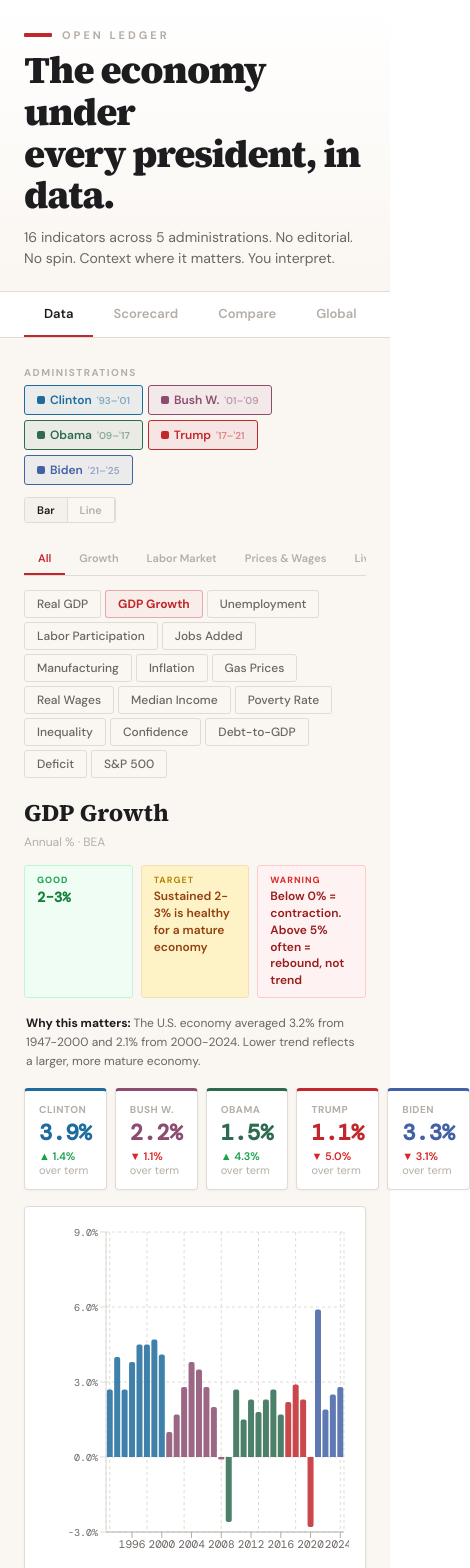
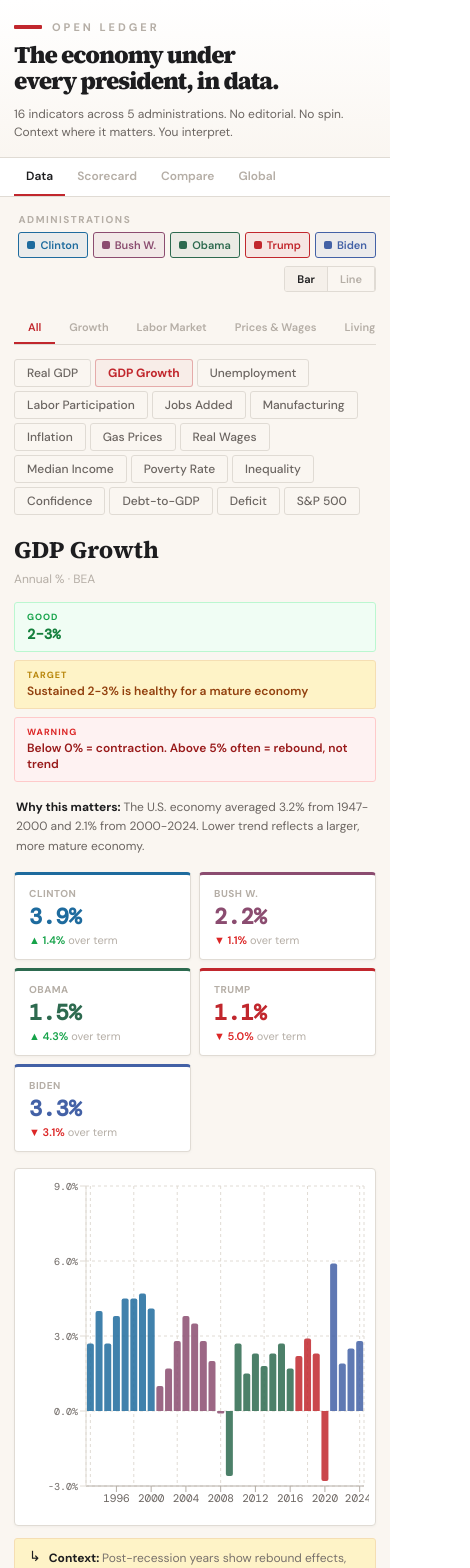
Before and after one commit to iblari/open-ledger, a Next.js app: page / in a window 390 px wide. Shown: the top 1568 px of the page, 470 px wide, since content can reach past the window. Built offline with nearby package versions, Linux system fonts and the light colour scheme.

Commit message:
Update page.js

```diff
--- a/app/page.js
+++ b/app/page.js
@@ -1,6 +1,12 @@
 "use client";
-import { useState, useMemo } from "react";
+import { useState, useMemo, useEffect } from "react";
 import { BarChart, Bar, LineChart, Line, XAxis, YAxis, CartesianGrid, Tooltip, ResponsiveContainer, Cell } from "recharts";
+
+function useIsMobile() {
+  const [w, setW] = useState(typeof window !== 'undefined' ? window.innerWidth : 1024);
+  useEffect(() => { const h = () => setW(window.innerWidth); window.addEventListener('resize', h); return () => window.removeEventListener('resize', h); }, []);
+  return w < 768;
+}
 
 /* ─────────────────────────────────────────────
    DESIGN SYSTEM
@@ -151,6 +157,7 @@ function Tip({active,payload,label,unit}){
 const TABS=[["dashboard","Data"],["scorecard","Scorecard"],["headtohead","Compare"],["global","Global"]];
 
 export default function App(){
+  const mob = useIsMobile();
   const [tab,setTab]=useState("dashboard");
   const [am,setAm]=useState("gdp");
   const [sel,setSel]=useState(["clinton","bush","obama","trump1","biden"]);
@@ -187,11 +194,35 @@ export default function App(){
   return (
     <div style={sty.page}>
       <link href="https://fonts.googleapis.com/css2?family=Source+Serif+4:opsz,wght@8..60,300;8..60,400;8..60,600;8..60,700;8..60,900&family=DM+Sans:wght@400;500;600;700&family=DM+Mono:wght@400;500&display=swap" rel="stylesheet"/>
-      <style>{`* { box-sizing: border-box; } button { cursor: pointer; } @keyframes fadeUp { from { opacity: 0; transform: translateY(8px); } to { opacity: 1; transform: translateY(0); } }`}</style>
+      <style>{`
+        * { box-sizing: border-box; }
+        button { cursor: pointer; }
+        @keyframes fadeUp { from { opacity: 0; transform: translateY(8px); } to { opacity: 1; transform: translateY(0); } }
+        @media (max-width: 768px) {
+          .ol-header h1 { font-size: 24px !important; }
+          .ol-header p { font-size: 12px !important; }
+          .ol-wrap { padding: 16px 14px 48px !important; }
+          .ol-header-wrap { padding: 20px 14px 16px !important; }
+          .ol-nav-wrap { padding: 0 14px !important; }
+          .ol-nav-btn { padding: 10px 12px !important; font-size: 12px !important; }
+          .ol-grid-summary { grid-template-columns: repeat(2, 1fr) !important; }
+          .ol-grid-metrics { grid-template-columns: 1fr !important; }
+          .ol-bench-grid { grid-template-columns: 1fr !important; }
+          .ol-score-card { flex-direction: column !important; align-items: flex-start !important; gap: 10px !important; }
+          .ol-score-medal { font-size: 20px !important; width: auto !important; }
+          .ol-score-pts { text-align: left !important; display: flex; gap: 4px; align-items: baseline; }
+          .ol-score-pts > div:first-child { font-size: 22px !important; }
+          .ol-inherited { flex-direction: column !important; align-items: flex-start !important; gap: 4px !important; }
+          .ol-chart-wrap { padding: 12px 6px 4px !important; }
+          .ol-president-toggle { font-size: 11px !important; padding: 5px 8px !important; }
+          .ol-president-toggle span.ol-years { display: none !important; }
+          .ol-controls { flex-direction: column !important; gap: 8px !important; }
+        }
+      `}</style>
 
       {/* ── HEADER ── */}
-      <div style={sty.header}>
-        <div style={{maxWidth:1080,margin:"0 auto"}}>
+      <div style={sty.header} className="ol-header-wrap">
+        <div className="ol-header" style={{maxWidth:1080,margin:"0 auto"}}>
           <div style={{display:"flex",alignItems:"center",gap:10,marginBottom:8}}>
             <div style={{width:28,height:4,background:T.accent,borderRadius:1}}/>
             <span style={{fontFamily:"'DM Sans',sans-serif",fontSize:11,fontWeight:700,letterSpacing:3,textTransform:"uppercase",color:T.mute}}>Open Ledger</span>
@@ -207,31 +238,31 @@ export default function App(){
 
       {/* ── NAV ── */}
       <div style={sty.nav}>
-        <div style={{maxWidth:1080,margin:"0 auto",padding:"0 24px",display:"flex",gap:0}}>
-          {TABS.map(([k,l])=><button key={k} onClick={()=>setTab(k)} style={{
-            padding:"13px 20px",border:"none",fontFamily:"'DM Sans',sans-serif",fontSize:13,fontWeight:600,
+        <div className="ol-nav-wrap" style={{maxWidth:1080,margin:"0 auto",padding:"0 24px",display:"flex",gap:0,overflowX:"auto"}}>
+          {TABS.map(([k,l])=><button key={k} className="ol-nav-btn" onClick={()=>setTab(k)} style={{
+            padding:"13px 20px",border:"none",fontFamily:"'DM Sans',sans-serif",fontSize:13,fontWeight:600,whiteSpace:"nowrap",
             background:"transparent",color:tab===k?T.ink:T.mute,
             borderBottom:tab===k?`2px solid ${T.accent}`:"2px solid transparent",transition:"all 0.2s"
           }}>{l}</button>)}
         </div>
       </div>
 
-      <div style={{maxWidth:1080,margin:"0 auto",padding:"28px 24px 64px"}}>
+      <div className="ol-wrap" style={{maxWidth:1080,margin:"0 auto",padding:"28px 24px 64px"}}>
 
         {/* ═══ DASHBOARD ═══ */}
         {tab==="dashboard"&&(<div style={{animation:"fadeUp 0.4s ease"}}>
           {/* Presidents */}
-          <div style={{display:"flex",flexWrap:"wrap",gap:12,marginBottom:20,justifyContent:"space-between",alignItems:"flex-end"}}>
+          <div className="ol-controls" style={{display:"flex",flexWrap:"wrap",gap:12,marginBottom:20,justifyContent:"space-between",alignItems:"flex-end"}}>
             <div>
               <div style={{fontFamily:"'DM Sans',sans-serif",fontSize:10,fontWeight:700,textTransform:"uppercase",letterSpacing:1.5,color:T.mute,marginBottom:6}}>Administrations</div>
               <div style={{display:"flex",flexWrap:"wrap",gap:5}}>
                 {AID.map(id=>{const a=ADMINS[id];return(
-                  <button key={id} onClick={()=>tog(id)} style={{
+                  <button key={id} className="ol-president-toggle" onClick={()=>tog(id)} style={{
                     display:"flex",alignItems:"center",gap:5,padding:"6px 12px",borderRadius:3,
                     background:sel.includes(id)?a.color+"12":"transparent",
                     border:`1.5px solid ${sel.includes(id)?a.color:T.rule}`,
                     color:sel.includes(id)?a.color:T.mute,fontSize:12,fontWeight:600,fontFamily:"'DM Sans',sans-serif"
-                  }}><span style={{width:8,height:8,borderRadius:2,background:sel.includes(id)?a.color:T.rule}}/>{a.name}<span style={{fontSize:10,opacity:0.5}}>{a.years}</span></button>
+                  }}><span style={{width:8,height:8,borderRadius:2,background:sel.includes(id)?a.color:T.rule}}/>{a.name}<span className="ol-years" style={{fontSize:10,opacity:0.5}}>{a.years}</span></button>
                 );})}
               </div>
             </div>
@@ -262,7 +293,7 @@ export default function App(){
           </div>
 
           {/* Benchmark */}
-          {m.bench&&<div style={{display:"grid",gridTemplateColumns:"1fr 1fr 1fr",gap:8,marginBottom:16}}>
+          {m.bench&&<div className="ol-bench-grid" style={{display:"grid",gridTemplateColumns:"1fr 1fr 1fr",gap:8,marginBottom:16}}>
             <div style={{background:"#f0fdf4",border:"1px solid #bbf7d0",borderRadius:3,padding:"8px 12px"}}>
               <div style={{fontFamily:"'DM Sans',sans-serif",fontSize:9,fontWeight:700,textTransform:"uppercase",letterSpacing:1,color:"#16a34a",marginBottom:2}}>Good</div>
               <div style={{fontFamily:"'DM Mono',monospace",fontSize:14,fontWeight:700,color:"#15803d"}}>{m.bench.good}</div>
@@ -279,7 +310,7 @@ export default function App(){
           {m.bench&&<div style={{fontFamily:"'DM Sans',sans-serif",fontSize:12,color:T.sub,lineHeight:1.6,marginBottom:16,padding:"0 2px"}}><strong style={{color:T.ink}}>Why this matters: </strong>{m.bench.why}</div>}
 
           {/* Summary cards */}
-          <div style={{display:"grid",gridTemplateColumns:`repeat(${Math.min(sel.length,5)},1fr)`,gap:8,marginBottom:16}}>
+          <div className="ol-grid-summary" style={{display:"grid",gridTemplateColumns:`repeat(${Math.min(sel.length,5)},1fr)`,gap:8,marginBottom:16}}>
             {sel.map(id=>{const s=sums[id];if(!s)return null;const a=ADMINS[id];const good=m.inv?s.chg<=0:s.chg>=0;
               return <div key={id} style={{...sty.card,padding:"12px 14px",borderTop:`3px solid ${a.color}`}}>
                 <div style={{fontFamily:"'DM Sans',sans-serif",fontSize:10,fontWeight:700,textTransform:"uppercase",letterSpacing:0.5,color:T.mute,marginBottom:2}}>{a.name}</div>
@@ -290,7 +321,7 @@ export default function App(){
           </div>
 
           {/* Chart */}
-          <div style={{...sty.card,padding:"20px 16px 10px",marginBottom:12}}>
+          <div className="ol-chart-wrap" style={{...sty.card,padding:"20px 16px 10px",marginBottom:12}}>
             <ResponsiveContainer width="100%" height={340}>
               {ct==="bar"?(<BarChart data={fd}><CartesianGrid strokeDasharray="3 3" stroke={T.rule}/><XAxis dataKey="y" stroke={T.mute} fontSize={11} fontFamily="'DM Mono',monospace" tick={{fill:T.sub}}/><YAxis stroke={T.rule} fontSize={10} fontFamily="'DM Mono',monospace" tick={{fill:T.sub}} tickFormatter={v=>fmt(v,m.u)}/><Tooltip content={<Tip unit={m.u}/>}/><Bar dataKey="v" radius={[2,2,0,0]} maxBarSize={22}>{fd.map((e,i)=><Cell key={i} fill={ADMINS[e.a]?.color} fillOpacity={0.85}/>)}</Bar></BarChart>
               ):(<LineChart data={fd}><CartesianGrid strokeDasharray="3 3" stroke={T.rule}/><XAxis dataKey="y" stroke={T.mute} fontSize={11} fontFamily="'DM Mono',monospace" tick={{fill:T.sub}}/><YAxis stroke={T.rule} fontSize={10} fontFamily="'DM Mono',monospace" tick={{fill:T.sub}} tickFormatter={v=>fmt(v,m.u)}/><Tooltip content={<Tip unit={m.u}/>}/><Line type="monotone" dataKey="v" stroke={T.sub} strokeWidth={1.5} dot={p=><circle cx={p.cx} cy={p.cy} r={4} fill={ADMINS[p.payload?.a]?.color||T.sub} stroke={T.card} strokeWidth={2}/>}/></LineChart>)}
@@ -325,8 +356,8 @@ export default function App(){
           <div style={{display:"flex",flexDirection:"column",gap:10,marginBottom:32}}>
             {ss.map((id,i)=>{const a=ADMINS[id];const s=sc[id];const medals=["1st","2nd","3rd","4th","5th"];
               const pct=(s.p/maxP)*100;
-              return <div key={id} style={{...sty.card,padding:"16px 20px",borderLeft:`4px solid ${a.color}`,display:"flex",alignItems:"center",gap:16}}>
-                <div style={{fontFamily:"'DM Mono',monospace",fontSize:28,fontWeight:700,color:i===0?T.accent:i<3?T.gold:T.mute,width:44,textAlign:"center"}}>{medals[i]}</div>
+              return <div key={id} className="ol-score-card" style={{...sty.card,padding:"16px 20px",borderLeft:`4px solid ${a.color}`,display:"flex",alignItems:"center",gap:16}}>
+                <div className="ol-score-medal" style={{fontFamily:"'DM Mono',monospace",fontSize:28,fontWeight:700,color:i===0?T.accent:i<3?T.gold:T.mute,width:44,textAlign:"center"}}>{medals[i]}</div>
                 <div style={{flex:1}}>
                   <div style={{display:"flex",alignItems:"center",gap:8,marginBottom:6}}>
                     <span style={{fontSize:18,fontWeight:700,color:a.color}}>{a.name}</span>
@@ -342,14 +373,14 @@ export default function App(){
                     })}
                   </div>
                 </div>
-                <div style={{textAlign:"right"}}><div style={{fontSize:30,fontWeight:900,fontFamily:"'DM Mono',monospace",color:a.color}}>{s.p}</div><div style={{fontFamily:"'DM Sans',sans-serif",fontSize:10,color:T.mute}}>of {maxP}</div></div>
+                <div className="ol-score-pts" style={{textAlign:"right"}}><div style={{fontSize:30,fontWeight:900,fontFamily:"'DM Mono',monospace",color:a.color}}>{s.p}</div><div style={{fontFamily:"'DM Sans',sans-serif",fontSize:10,color:T.mute}}>of {maxP}</div></div>
               </div>;
             })}
           </div>
 
           {/* Metric grid */}
           <h3 style={{fontSize:18,fontWeight:700,margin:"0 0 12px",borderBottom:`1px solid ${T.rule}`,paddingBottom:8}}>By Metric</h3>
-          <div style={{display:"grid",gridTemplateColumns:"repeat(2,1fr)",gap:8,marginBottom:28}}>
+          <div className="ol-grid-metrics" style={{display:"grid",gridTemplateColumns:"repeat(2,1fr)",gap:8,marginBottom:28}}>
             {MK.map(mk=>{const mx=M[mk];
               const sorted=AID.slice().sort((a,b)=>{const aA=mx.d.filter(d=>d.a===a);const bA=mx.d.filter(d=>d.a===b);
                 return mx.inv?(aA.reduce((s,p)=>s+p.v,0)/aA.length)-(bA.reduce((s,p)=>s+p.v,0)/bA.length):(bA.reduce((s,p)=>s+p.v,0)/bA.length)-(aA.reduce((s,p)=>s+p.v,0)/aA.length);});
```
